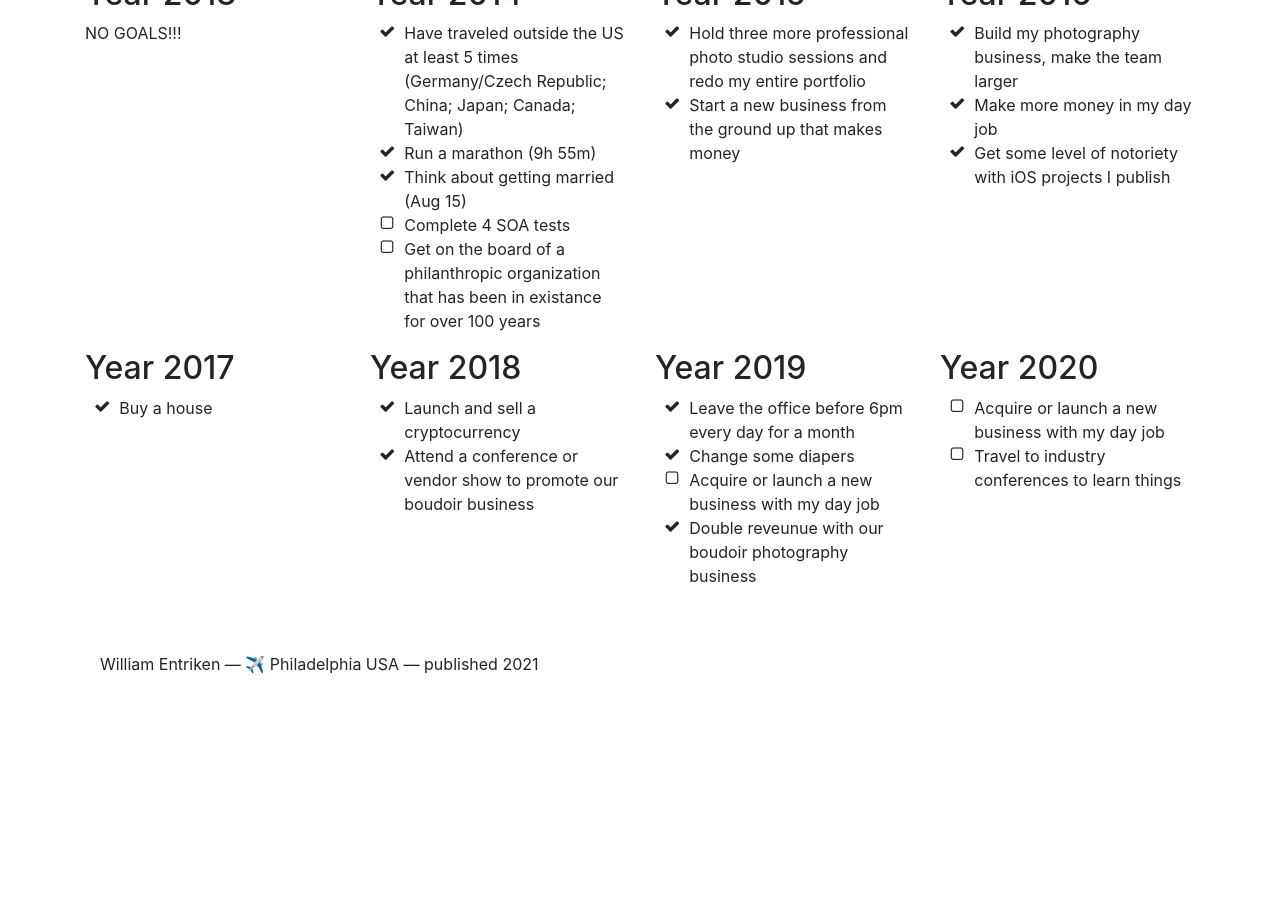
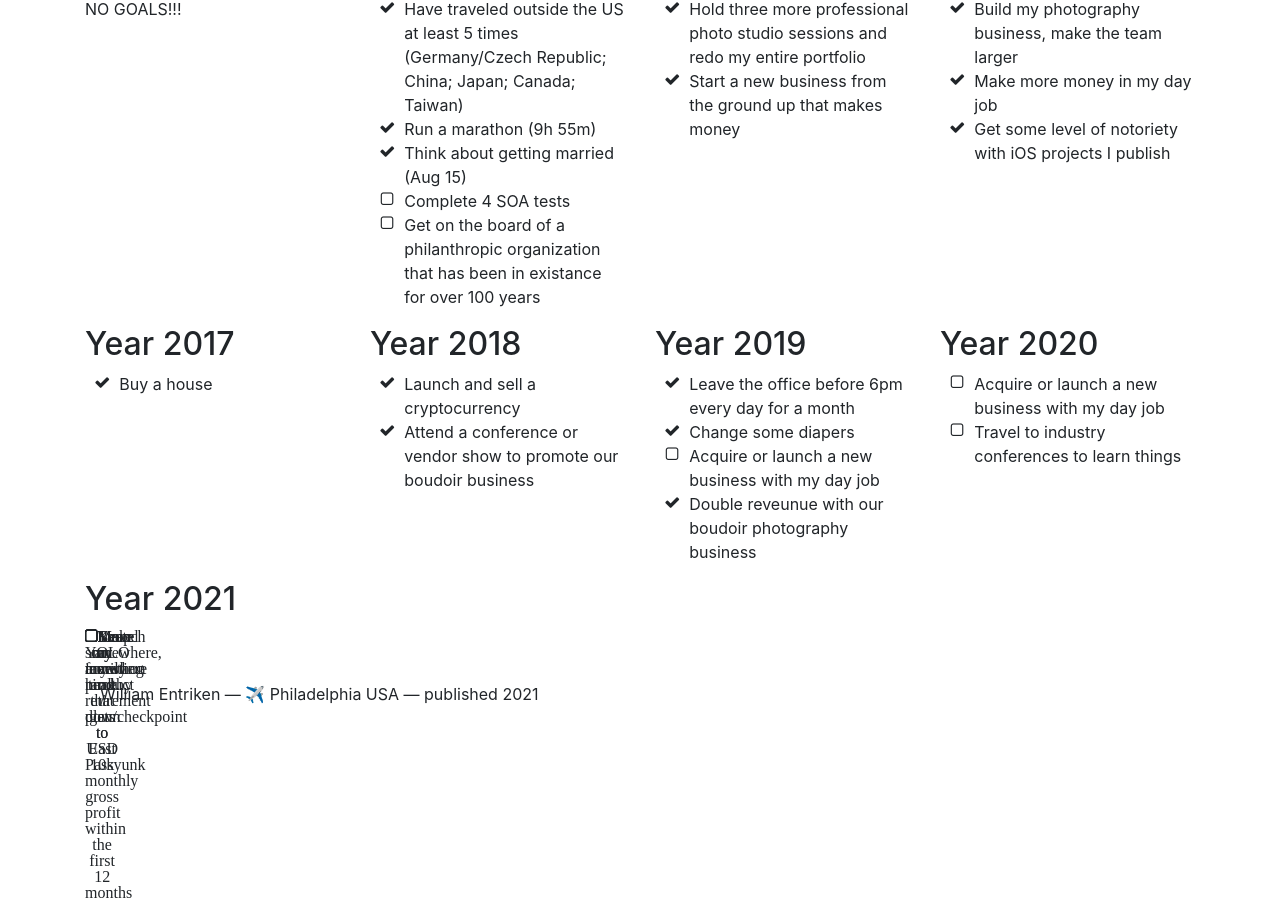
Before and after one commit to fulldecent/phor.net, a Jekyll site: the page built from goals.html, in a window 1280 px wide and 900 px high, scrolled down 1356 px. Built offline with Jekyll 4.4.1, drawn with Linux system fonts in a browser that asks for light colours; before the commit the page ends 2096 px from its top, so only the background shows below that; some of the changed text lies outside the part shown.

Commit message:
2021 goals

```diff
--- a/goals.html
+++ b/goals.html
@@ -26,7 +26,7 @@
         <li><i class="fa fa-li fa-times"></i> Type <a href="http://en.wikipedia.org/wiki/Dvorak_Simplified_Keyboard">DVORAK</a> without looking</li>
         <li><i class="fa fa-li fa-check"></i> Go to the gym 200 days consecutively</li>
         <li><i class="fa fa-li fa-check"></i> Get at least 0.5 hotter, according to <a href="http://hotortnot.com">HOT or NOT</a></li>
-        <li><i class="fa fa-li fa-check"></i> Make plans to travel the world (talk about self actualization!)</li>
+        <li><i class="fa fa-li fa-check"></i> Make plans to travel the world</li>
         <li><i class="fa fa-li fa-check"></i> Be much more productive and accountable to myself</li>
         <li><i class="fa fa-li fa-check"></i> Find a cool place to work when I graduate</li>
         <li><i class="fa fa-li fa-check"></i> Read 10 more books, publish as above</li>
@@ -130,6 +130,17 @@
         <li><i class="fa fa-li fa-square-o"></i> Travel to industry conferences to learn things</li>
       </ul>
     </div>
+    <div class="col-md-6 col-lg-3">
+      <h2>Year 2021</h2>
+      <ul class="fa-ul">
+        <li><i class="fa fa-li fa-square-o">Keep my family healthy</i>
+        <li><i class="fa fa-li fa-square-o">Make an investing and retirement plan/checkpoint</i>
+        <li><i class="fa fa-li fa-square-o">More YOLO</i>
+        <li><i class="fa fa-li fa-square-o">Beat my marathon time / down to East Passyunk</i>
+        <li><i class="fa fa-li fa-square-o">Travel somewhere, anywhere</i>
+        <li><i class="fa fa-li fa-square-o">Launch a new product that gets to USD 10k monthly gross profit within the first 12 months</i>
+      </ul>
+    </div>
   </div>
 <!--
 
```
